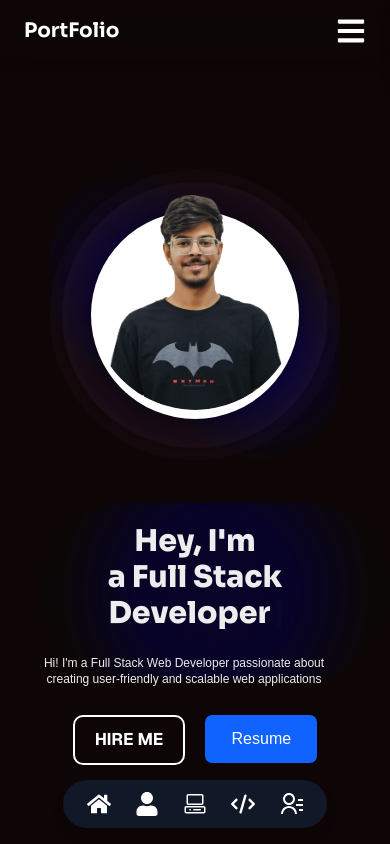
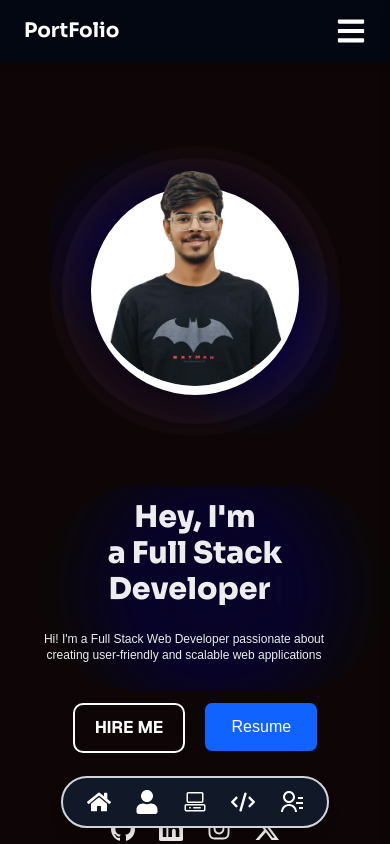
Before and after one commit to Divyanshu7611/portfolio, a Next.js app: page / in a window 390 px wide. Built offline with nearby package versions, Linux system fonts and the light colour scheme; a web font is replaced by a local one.

Commit message:
ui fixes

```diff
--- a/src/components/FloatDock.tsx
+++ b/src/components/FloatDock.tsx
@@ -6,7 +6,7 @@ import { RiContactsLine } from "react-icons/ri";
 
 const FloatDock = ({ setActiveSection }: { setActiveSection: (section: string) => void }) => {
   return (
-    <nav className="fixed bottom-4 left-1/2 transform -translate-x-1/2 bg-gray-900 text-white rounded-full shadow-lg p-3 px-6 flex gap-6">
+    <nav className="fixed bottom-4 left-1/2 transform -translate-x-1/2 bg-gray-900 text-white rounded-full border-2 border-gray-300 shadow-lg p-3 px-6 flex gap-6">
       <button onClick={() => setActiveSection("hero")} className="hover:text-gray-400 transition">
         <FaHome size={24} />
       </button>
--- a/src/components/Navbar.tsx
+++ b/src/components/Navbar.tsx
@@ -29,7 +29,7 @@ export default function Navbar() {
   }, [])
 
   return (
-    <nav className="w-full shadow-md fixed top-0 left-0 z-50 backdrop:bg-black backdrop-blur-lg">
+    <nav className="w-full shadow-md fixed top-0 left-0 z-50 backdrop:blur-3xl bg-gray-950">
       <div className="flex justify-between items-center px-6 py-4 max-w-7xl mx-auto">
         <div className={`${sora.className} text-xl font-bold text-white`}>
           {!isMenuOpen && <h1>PortFolio</h1>}
--- a/src/components/Projects.tsx
+++ b/src/components/Projects.tsx
@@ -13,7 +13,7 @@ export default function Portfolio() {
         title="Vrental"
         description="A comprehensive Apartment rental platform built with Next.js and typescript. Features real-time availability, dynamic pricing, and a seamless booking experience."
         imageUrl="/vrental.png"
-        projectUrl="www.vrental.in"
+        projectUrl="https://www.vrental.in"
       />
       <ProjectCard
         title="Whatsapp Clone"
@@ -25,7 +25,7 @@ export default function Portfolio() {
         title="E-Commerce App"
         description="A high-performance e-commerce platform with Next.js, Bigcommerce and a dynamic product catalog. Optimized for fast checkout and a smooth shopping experience."
         imageUrl="/ecommerce.png"
-        projectUrl="www.timesofmobile.com"
+        projectUrl="https://www.timesofmobile.com"
       />
       <ProjectCard
         title="Qr-Based Attendence System"
--- a/src/components/RightHero.tsx
+++ b/src/components/RightHero.tsx
@@ -38,8 +38,7 @@ export default function RightHero() {
                 words={[
                   'Divyanshu Sharma',
                   'a Full Stack Developer',
-                  'a Freelancer',
-                  'a UI/UX Designer',
+                  'a Freelancer'
                 ]}
                 loop
                 cursor
@@ -57,7 +56,7 @@ export default function RightHero() {
         Hi! I&apos;m a Full Stack Web Developer passionate about creating user-friendly and scalable web applications
         </p>
 
-        <div className="flex sm:flex-row gap-5 mt-7 mx-auto lg:mx-0">
+        <div className="flex sm:flex-row gap-5 mt-10 md:mt-7 mx-auto lg:mx-0">
           <button className="btn">Hire Me</button>
 
                 <a href="/my resume.pdf" download className='cursor-pointer' target="_blank">
@@ -93,7 +92,7 @@ export default function RightHero() {
           </a>
         </div>
 
-        <div className="flex gap-6 mt-7 text-2xl sm:text-3xl justify-center lg:justify-start">
+        <div className="flex gap-6 mt-16 md:mt-7 text-2xl sm:text-3xl justify-center lg:justify-start">
           <a href='https://github.com/users/Divyanshu7611'>
           <ImGithub className="hover:scale-110 cursor-pointer hover:text-blue-600" />
           </a>
```
Also changed, not shown: src/components/Hero.tsx (+0 -25 lines).
